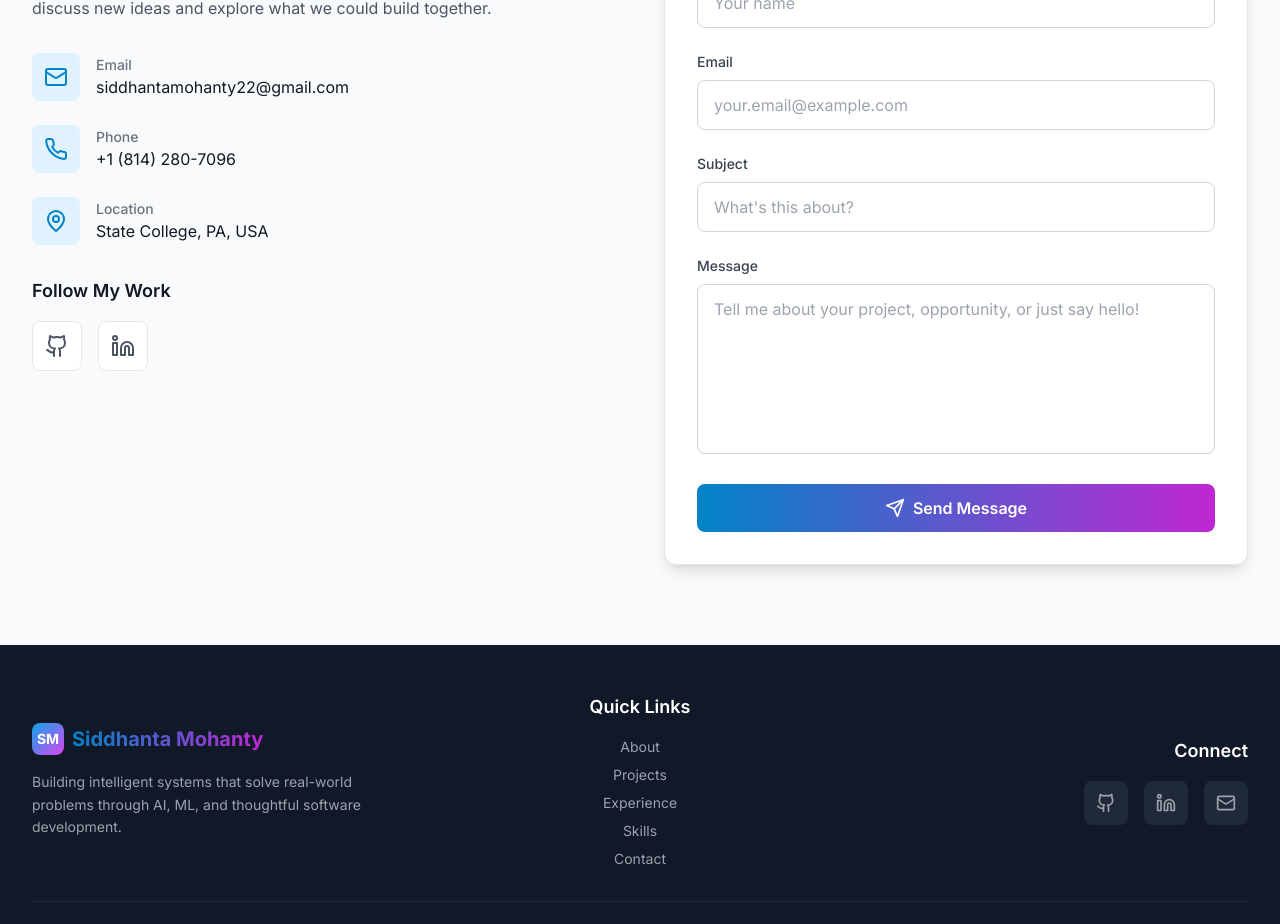
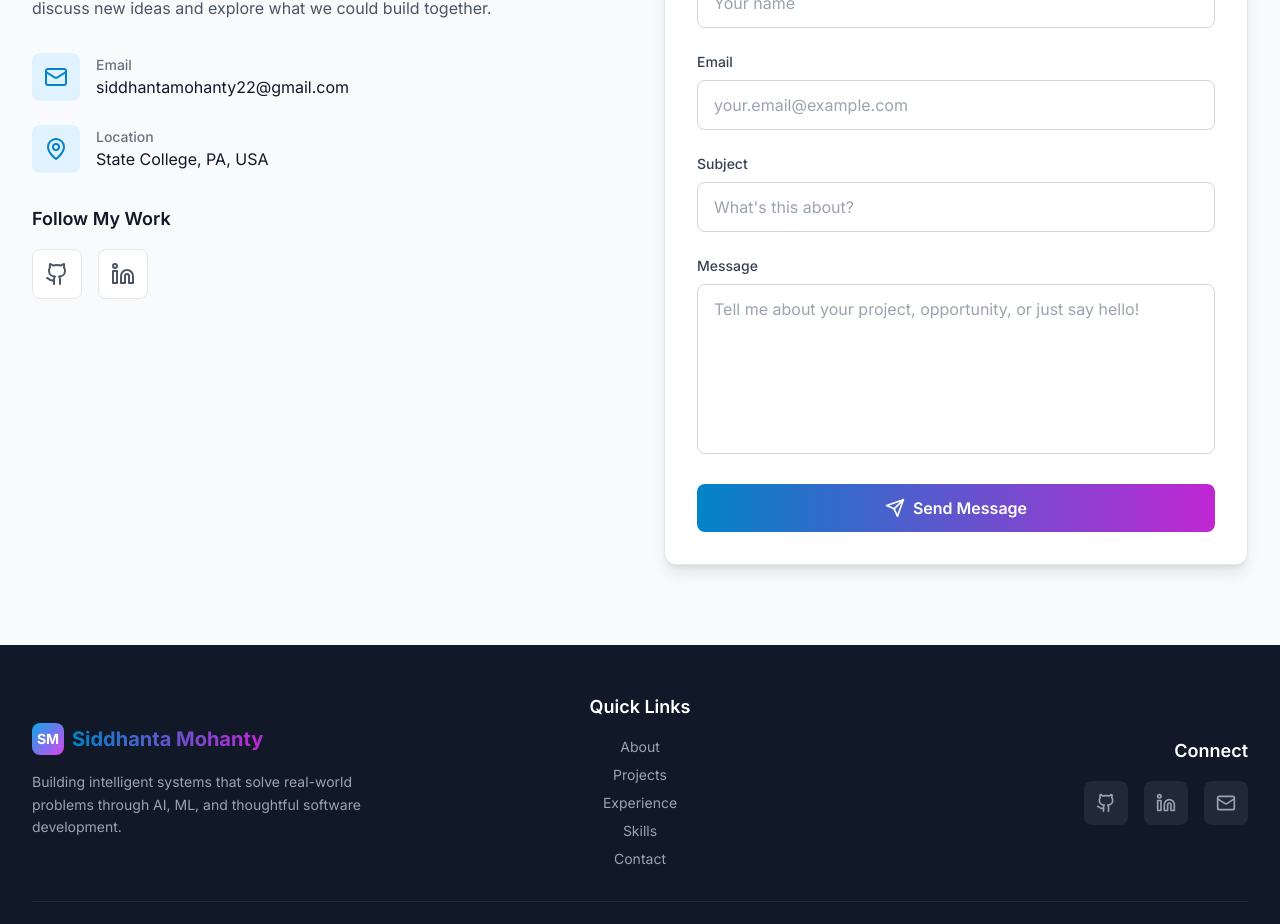
Before and after one commit to Siddhanta22/siddhantamohanty.github.io, a React (Create React App) app: page / in a window 1280 px wide. Shown: the part 8260-9184 px from the top of the page. Built offline with nearby package versions, Linux system fonts and the light colour scheme.

Commit message:
Remove phone number from contact information

```diff
--- a/src/components/Contact.js
+++ b/src/components/Contact.js
@@ -1,7 +1,7 @@
 import React, { useState } from 'react';
 import { motion } from 'framer-motion';
 import { useInView } from 'react-intersection-observer';
-import { Mail, Phone, MapPin, Github, Linkedin, Send, CheckCircle } from 'lucide-react';
+import { Mail, MapPin, Github, Linkedin, Send, CheckCircle } from 'lucide-react';
 
 const Contact = () => {
   const [ref, inView] = useInView({
@@ -50,12 +50,7 @@ const Contact = () => {
       value: "siddhantamohanty22@gmail.com",
       link: "mailto:siddhantamohanty22@gmail.com"
     },
-    {
-      icon: Phone,
-      label: "Phone",
-      value: "+1 (814) 280-7096",
-      link: "tel:+18142807096"
-    },
+
     {
       icon: MapPin,
       label: "Location",
```
